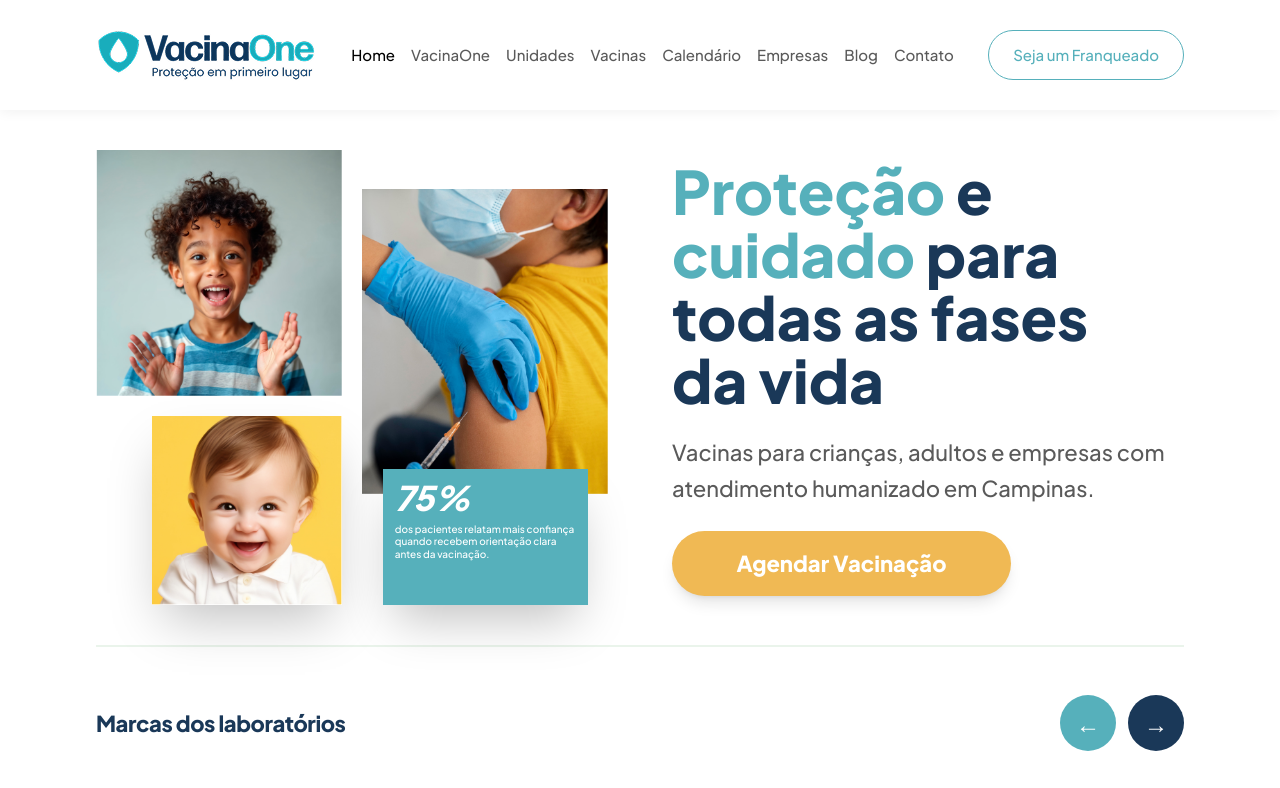
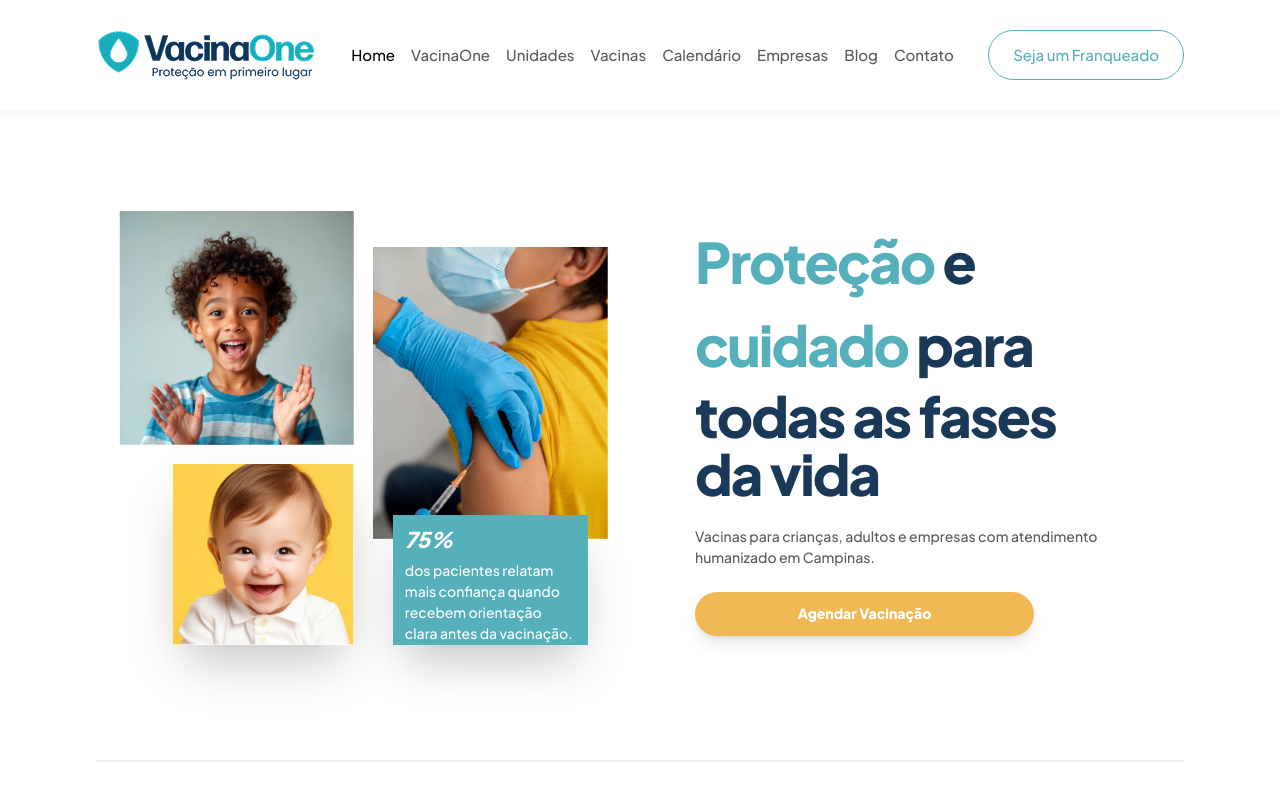
Before and after one commit to Tehkne-Solutions/vacina-one, a Next.js app: page / in a window 1280 px wide. Shown: the top 788 px of the page. Built offline with nearby package versions, Linux system fonts and the light colour scheme.

Commit message:
fix(ui): compactar escala visual para telas 13 polegadas

```diff
--- a/src/app/globals.css
+++ b/src/app/globals.css
@@ -160,3 +160,104 @@
     text-decoration: none;
   }
 }
+
+@layer utilities {
+  @media (min-width: 1024px) and (max-width: 1440px), (max-height: 840px) {
+    body {
+      --tkn-compact-section-y: clamp(48px, 5vw, 88px);
+      --tkn-compact-card-pad: clamp(20px, 1.8vw, 30px);
+      --tkn-compact-button-y: 0.72rem;
+      --tkn-compact-button-x: 1.45rem;
+    }
+
+    main section {
+      padding-top: var(--tkn-compact-section-y) !important;
+      padding-bottom: var(--tkn-compact-section-y) !important;
+    }
+
+    main h1 {
+      font-size: clamp(32px, 4.4vw, 56px) !important;
+      line-height: 1.04 !important;
+      letter-spacing: -0.035em !important;
+    }
+
+    main h2 {
+      font-size: clamp(26px, 3.2vw, 42px) !important;
+      line-height: 1.1 !important;
+      letter-spacing: -0.03em !important;
+    }
+
+    main h3 {
+      font-size: clamp(17px, 1.7vw, 24px) !important;
+      line-height: 1.18 !important;
+    }
+
+    main p,
+    main li,
+    main span {
+      line-height: 1.48 !important;
+    }
+
+    main p {
+      font-size: clamp(14px, 1.05vw, 17px) !important;
+    }
+
+    main a[class*="rounded-full"],
+    main button[class*="rounded-full"]:not([class*="w-[36px]"]):not([class*="w-[44px]"]) {
+      min-height: 44px !important;
+      height: auto !important;
+      padding: var(--tkn-compact-button-y) var(--tkn-compact-button-x) !important;
+      font-size: clamp(14px, 1vw, 16px) !important;
+      line-height: 1.1 !important;
+    }
+
+    main [class*="rounded-[28px]"],
+    main [class*="rounded-[32px]"] {
+      border-radius: 22px !important;
+    }
+
+    main [class*="p-12"],
+    main [class*="p-10"],
+    main [class*="p-8"],
+    main [class*="p-7"],
+    main [class*="p-6"] {
+      padding: var(--tkn-compact-card-pad) !important;
+    }
+
+    main [class*="gap-12"],
+    main [class*="gap-10"],
+    main [class*="gap-8"] {
+      gap: clamp(20px, 2.5vw, 36px) !important;
+    }
+
+    main [class*="mb-16"],
+    main [class*="mb-12"],
+    main [class*="mb-10"],
+    main [class*="mt-16"],
+    main [class*="mt-14"],
+    main [class*="mt-12"],
+    main [class*="mt-10"] {
+      margin-top: clamp(24px, 3vw, 44px) !important;
+      margin-bottom: clamp(20px, 2.5vw, 36px) !important;
+    }
+
+    main [class*="min-h-[calc(100vh-110px)]"] {
+      min-height: auto !important;
+    }
+
+    .prose-vacinaone {
+      font-size: 0.98rem !important;
+      line-height: 1.62 !important;
+    }
+
+    .prose-vacinaone h2 {
+      margin-top: 2rem !important;
+      font-size: clamp(1.45rem, 1.1rem + 1vw, 1.95rem) !important;
+    }
+
+    .prose-vacinaone h3 {
+      margin-top: 1.65rem !important;
+      font-size: clamp(1.18rem, 1rem + 0.6vw, 1.45rem) !important;
+    }
+  }
+}
```
